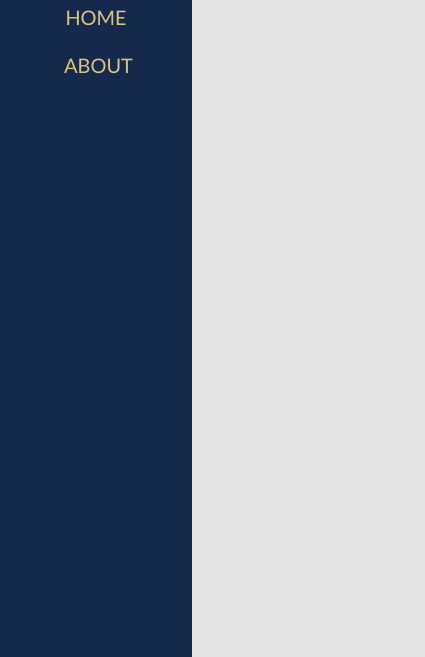
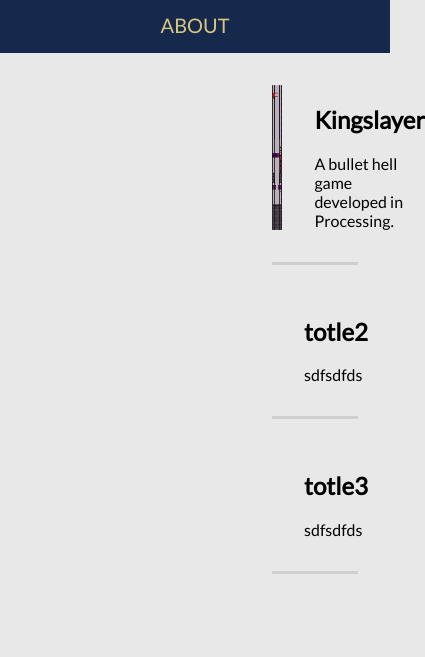
Before and after one commit to Kybre/kybre.github.io, a plain HTML site: page index.html in a window 390 px wide. Shown: the part 187-844 px from the top of the page, 425 px wide, since content can reach past the window. Drawn offline with Linux system fonts and the light colour scheme.

Commit message:
home page content

```diff
--- /dev/null
+++ b/content.js
@@ -0,0 +1,50 @@
+let data = [
+	{
+		img: "img/Kingslayer.png",
+  	title: "Kingslayer",
+    content: "A bullet hell game developed in Processing.",
+		link: "kingslayer.html"
+  },
+  {
+		img: "",
+  	title: "totle2",
+    content: "sdfsdfds",
+		link: "2.html"
+  },
+	{
+		img: "",
+		title: "totle3",
+		content: "sdfsdfds",
+		link: "3.html"
+	},
+]
+
+const parent = document.querySelector("#main");
+
+data.forEach(({img, title, content, link}) => {
+	let div = document.createElement("a");
+	let contentDiv = document.createElement("div");
+	div.href = link;
+	contentDiv.className = "item-desc";
+
+	let image = document.createElement("img");
+	image.src = img;
+
+	let proj = document.createElement("h2");
+	proj.innerText = title;
+
+	let txt = document.createElement("div");
+	txt.innerText = content;
+	/*
+	<img src="img/Kingslayer.png">
+	<a href="page.html" class="item-content">
+		<h1> Title </h1>
+		<div> content </div>
+	</div>
+	*/
+	div.appendChild(image);
+	div.appendChild(contentDiv);
+	contentDiv.appendChild(proj);
+	contentDiv.appendChild(txt);
+  parent.appendChild(div);
+})
--- a/css/font-style.css
+++ b/css/font-style.css
@@ -1,8 +1,8 @@
 h1{
-  font-size: 3rem;
-  font-weight: bold;
+  font-size: 3.5rem;
+  font-weight: normal;
 }
 
 .abt-title{
-  margin-bottom: 0.5rem;
+  margin-bottom: 1.5rem;
 }
--- a/css/grid.css
+++ b/css/grid.css
@@ -1,6 +1,13 @@
+html{
+    background-color: #E8E8E8;
+    /*
+    From the MIT licensed normalize.css file
+    */
+    font-family: sans-serif;
+}
 body{
     font-family: 'Lato',sans-serif;
-    font-size: 18px;
+    font-size: 16px;
     margin: 0;
     margin-top: 0;
     margin-bottom: 0;
@@ -8,20 +15,6 @@ body{
 
 img{
   width: 100%;
-}
-
-.box{
-    display:flex;
-    flex-wrap:wrap;
-
-    justify-content:left;
-}
-
-.about{
-    margin-top: 7rem;
-    /* background-color: #00000020; */
-    padding-left: 3rem;
-    padding-right: 3rem;
 }
 
 .content{
@@ -33,6 +26,13 @@ img{
     to   { opacity: 1; }
 }
 
+/*About Page*/
+.about{
+    margin-top: 7rem;
+    /* background-color: #00000020; */
+    padding-left: 4rem;
+    padding-right: 4rem;
+}
 
 .abt-flex{
     display:flex;
@@ -55,3 +55,32 @@ img{
   width: 4rem;
   margin-right: 1rem;
 }
+
+/*Home Page*/
+.item{
+  display: flex;
+  flex-direction: column;
+}
+
+.item a{
+  display: flex;
+  margin: 0 2rem 0 2rem;
+  padding: 2rem 0 2rem 0;
+  text-decoration: none;
+  color: #000000;
+  border-bottom: 3px solid #CFCFCF;
+  background-color: #E8E8E8;
+  transition: background-color 0.5s ease-in-out;
+}
+
+.item a:hover{
+  background-color: #BBBBBB;
+}
+
+.item img{
+  width: calc(40% - 1.5rem);
+}
+
+.item-desc{
+  margin-left: 2rem;
+}
--- a/css/navbar.css
+++ b/css/navbar.css
@@ -1,13 +1,4 @@
-html{
-    background-color: #E3E3E3;
-    /*
-    From the MIT licensed normalize.css file
-    */
-    font-family: sans-serif;
-}
-
 body{
-    font-family: 'Bahnschrift',sans-serif;
     margin: 0;
     margin-top: 0;
     margin-bottom: 0;
@@ -16,7 +7,7 @@ body{
 /* Sidebar */
 .sidenav {
   height: 100%; /* Full-height: remove this if you want "auto" height */
-  width: 12rem; /* Set the width of the sidebar */
+  width: 15rem; /* Set the width of the sidebar */
   position: fixed; /* Fixed Sidebar (stay in place on scroll) */
   z-index: 1; /* Stay on top */
   top: 0; /* Stay at the top */
@@ -74,7 +65,7 @@ Tutorial from: https://tobiasahlin.com/blog/css-trick-animating-link-underlines/
 
 .text-link a:hover::before {
   visibility: visible;
-  transform: scaleX(1);
+  transform: scaleX(0.6);
 }
 
 a:visited{
@@ -83,11 +74,32 @@ a:visited{
 
 /* Style page content */
 #main {
-  margin-left: 12rem; /* Same as the width of the sidebar */
+  margin-left: 15rem; /* Same as the width of the sidebar */
 }
 
-/* On smaller screens, where height is less than 450px, change the style of the sidebar (less padding and a smaller font size) */
-@media screen and (max-height: 450px) {
-  .sidenav {padding-top: 15px;}
-  .sidenav a {font-size: 18px;}
+/* On screens that are less than 700px wide, make the sidebar into a topbar */
+@media screen and (max-width: 700px) {
+  .sidenav {
+    width: 100%;
+    height: auto;
+    position: relative;
+  }
+  .sidenav img{
+    width: 5rem;
+    height: auto;
+    margin-bottom: 0;
+  }
+  .sidenav a {
+    float: left;
+    margin: 0rem 1rem 1rem 1rem;
+  }
+  div.content {margin-left: 0;}
 }
+
+/* On screens that are less than 400px, display the bar vertically, instead of horizontally */
+@media screen and (max-width: 400px) {
+  .sidenav a {
+    text-align: center;
+    float: none;
+  }
+}
--- a/index.html
+++ b/index.html
@@ -12,9 +12,11 @@
     <link href="css/grid.css" rel="stylesheet">
     <link href="css/font-style.css" rel="stylesheet">
 
-    <link href="https://fonts.googleapis.com/css2?family=Lato&display=swap" rel="stylesheet">
+    <link rel="preconnect" href="https://fonts.gstatic.com">
+    <link href="https://fonts.googleapis.com/css2?family=Lato:ital,wght@0,100;0,300;0,400;1,300;1,400&display=swap" rel="stylesheet">
     <link rel="icon" href="img/favicon.png">
 
+    <script defer src="content.js"></script>
   </head>
 
   <body>
@@ -26,5 +28,9 @@
         <li class="text-link"><a href="about.html">ABOUT</a></li>
       </ul>
     </nav>
+
+    <section id="main" class="item content">
+    </section>
+
   </body>
 </html>
```
Also changed, not shown: kingslayer.html (added, +31 -0 lines), img/Kingslayer.png (added), img/fwdArrow.png (added).
